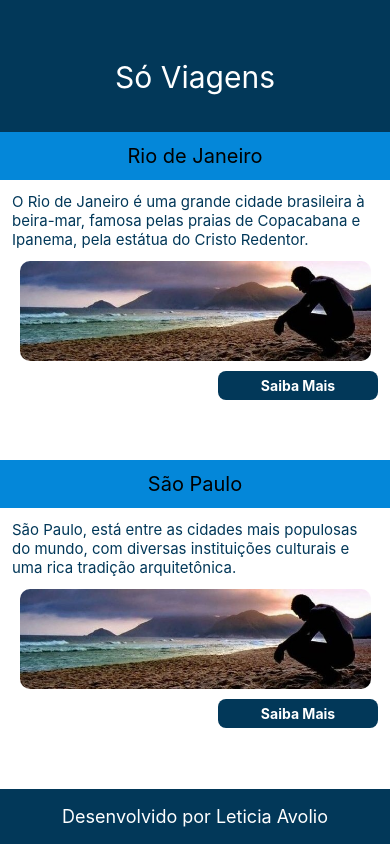
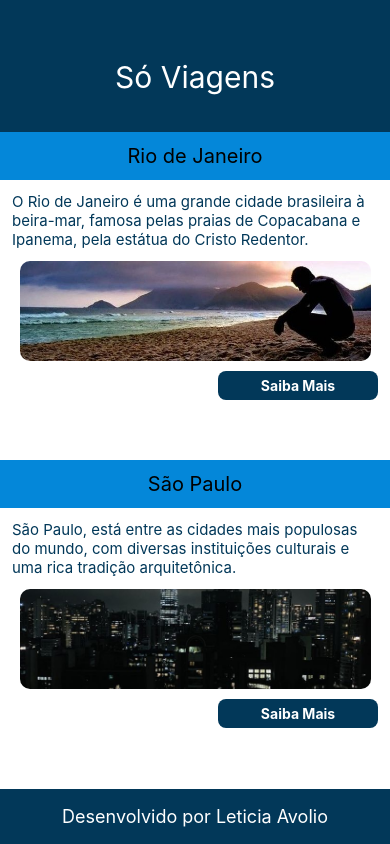
Before and after one commit to leticiaavolio/PrjHelloWorldReact, a React Native app: screen / in a window 390 px wide. Built offline with nearby package versions, Linux system fonts and the light colour scheme.

Commit message:
Customização do componente botão, com hook

```diff
--- a/components/Button/Button.tsx
+++ b/components/Button/Button.tsx
@@ -1,9 +1,18 @@
 import { StyleSheet, Text, TouchableOpacity} from 'react-native';
+import React,{useState} from "react";
+
 
 export default function Button() {
+
+  const [button, setLido] = useState("Saiba Mais")
+
+  function SaibaMais(){
+    alert("Você clicou no post")
+    setLido("Lido")
+  }
   return (
-    <TouchableOpacity style={styles.button}>
-        <Text style={styles.buttonText}>Saiba Mais</Text>
+    <TouchableOpacity style={styles.button} onPress={SaibaMais}>
+        <Text style={styles.buttonText}>{button}</Text>
     </TouchableOpacity>
 );
 }
--- a/components/Post/Post.tsx
+++ b/components/Post/Post.tsx
@@ -5,6 +5,7 @@ import React from 'react';
 type Prop ={
   titulo:string,
   descricao:string,
+  imagem: object,
 }
 
 export default function Post(prop: Prop) {
@@ -12,8 +13,8 @@ export default function Post(prop: Prop) {
     <View style={styles.post}>
         <Text style={styles.headerPost}>{prop.titulo}</Text>
         <Text style={styles.textPost}>{prop.descricao}</Text>
-        <Image source={require('../../assets/rj.jpg')} style={styles.image} />
-        <Button />
+        <Image source={prop.imagem} style={styles.image} />
+        <Button/>
     </View>
 );
 }
--- /dev/null
+++ b/index.d.ts
@@ -0,0 +1 @@
+declare module "*.jpg";
--- a/screens/Home.tsx
+++ b/screens/Home.tsx
@@ -3,6 +3,8 @@ import { StyleSheet, Text, View, TouchableOpacity, Image } from 'react-native';
 import Header from './../components/Header/Header';
 import Footer from './../components/Footer/Footer';
 import Post from './../components/Post/Post';
+import rj from '../assets/rj.jpg';
+import sp from '../assets/sp.jpg';
 
 export default function Home() {
     return (
@@ -10,8 +12,9 @@ export default function Home() {
       <View style={styles.container}>
         <StatusBar style="auto" />
         <Header/>
-        <Post titulo="Rio de Janeiro" descricao="O Rio de Janeiro é uma grande cidade brasileira à beira-mar, famosa pelas praias de Copacabana e Ipanema, pela estátua do Cristo Redentor."/>
-        <Post titulo="São Paulo" descricao="São Paulo, está entre as cidades mais populosas do mundo, com diversas instituições culturais e uma rica tradição arquitetônica."/>
+        <Post titulo="Rio de Janeiro" descricao="O Rio de Janeiro é uma grande cidade brasileira à beira-mar, famosa pelas praias de Copacabana e Ipanema, pela estátua do Cristo Redentor." imagem={rj}/>
+        <Post titulo="São Paulo" descricao="São Paulo, está entre as cidades mais populosas do mundo, com diversas instituições culturais e uma rica tradição arquitetônica."
+        imagem={sp}/>
         <Footer />
       </View>
     );
```
